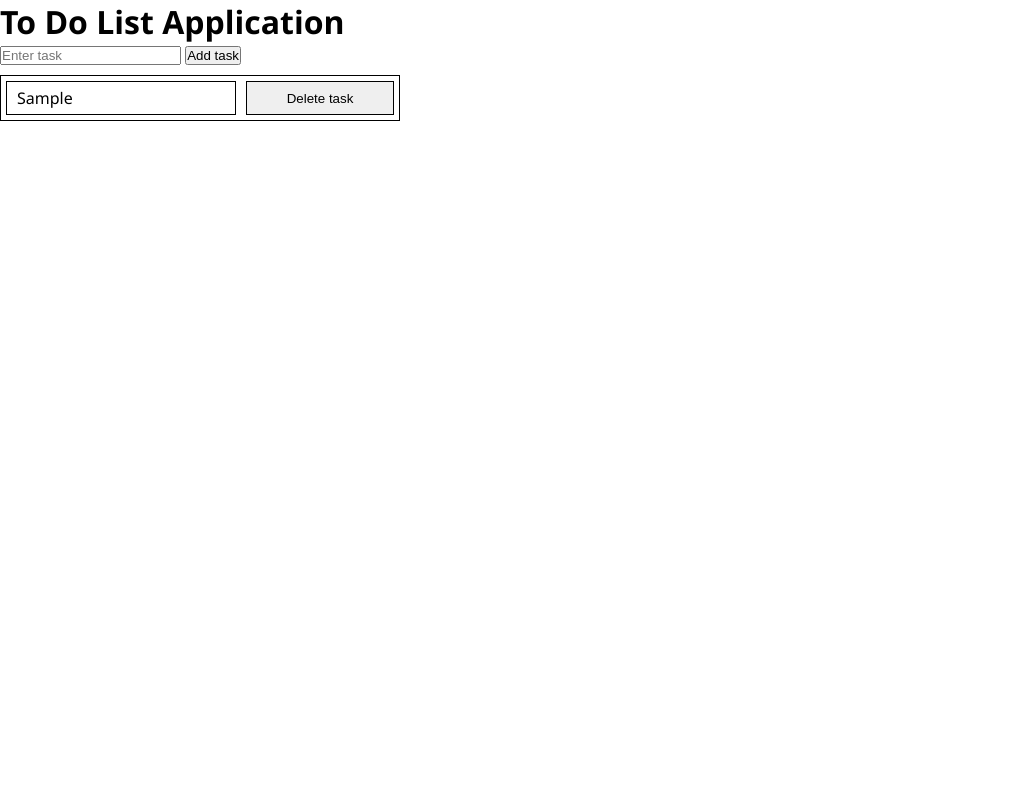
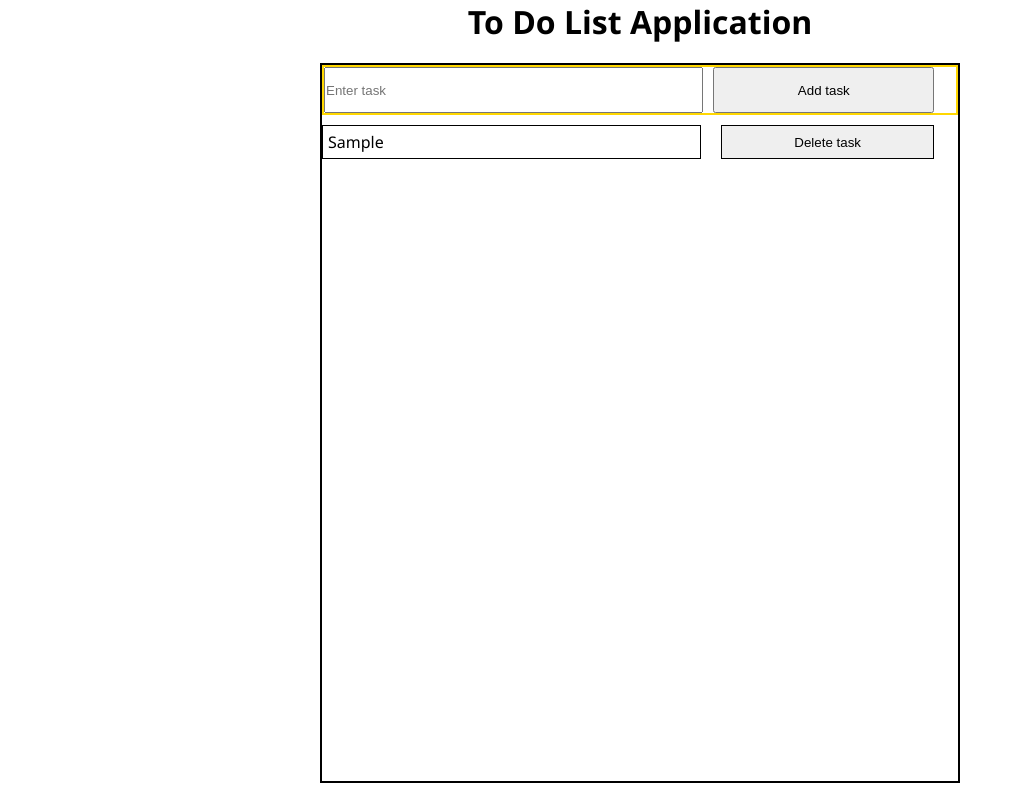
Before and after one commit to RAMSEYC4/To-Do-List-Application, a plain HTML site: page index.html in a window 1280 px wide. Both pictures are taken after typing "Sample" into the empty fields and a click on the button "Add task". Shown: the whole page, without its empty margins (0-1023 px from the left). Drawn offline with Linux system fonts and the light colour scheme.

Commit message:
2025 - 12 - 02 completed Version-1.0

```diff
--- a/index.html
+++ b/index.html
@@ -10,9 +10,13 @@
 
 <body>
   <h1>To Do List Application</h1>
-  <input type="text" placeholder="Enter task" class="task-input">
-  <button class="jsAddButton">Add task</button>
-  <div class="generated-js-parent"></div>
+  <main>
+    <div class="container">
+      <input type="text" placeholder="Enter task" class="task-input">
+      <button class="jsAddButton">Add task</button>
+    </div>
+    <div class="generated-js-parent"></div>
+  </main>
   <script src="./script.js"></script>
 </body>
 
--- a/script.js
+++ b/script.js
@@ -37,7 +37,7 @@ const displayHtml = () => {
   let html = ""
   task.forEach((vales, index) => {
     html += `<div class="task-container" id="item-${index}">
-      <p class="generated-js">${vales}</p>
+      <p class="generated-js-p">${vales}</p>
       <button class="jsDeletebutton"
         onclick="deleteTasks(${index})">
         Delete task
--- a/styles.css
+++ b/styles.css
@@ -8,28 +8,49 @@ body {
   font-family: 'Segoe UI', Tahoma, Geneva, Verdana, sans-serif;
 }
 
-.generated-js {
+h1 {
+  text-align: center;
+}
+
+main {
+  margin: 20px auto 0 auto;
+  width: 50%;
+  border: 2px solid #000;
+  height: 90vh;
+}
+
+.container {
+  border: 2px solid gold;
+  height: 50px;
+  display: flex;
+  column-gap: 10px;
+}
+
+.task-input {
+  width: 60%;
+}
+
+.jsAddButton {
+  width: 35%;
+}
+
+/* js content generated container  */
+.task-container {
+  margin: 10px 0;
+  display: grid;
+  grid-template-columns: 1.6fr 1fr;
+  column-gap: 20px;
+}
+
+.generated-js-p {
   border: 1px solid #000;
-  width: 230px;
-  margin: 5px;
-  padding: 5px 10px;
+  width: 100%;
+  padding: 5px;
 }
 
 .jsDeletebutton {
   border: 1px solid #000;
-  margin: 5px;
-  padding: 5px 10px;
+  width: 90%;
+  margin-right: 6px;
+  padding: 5px;
 }
-
-.jsDeletebutton:hover {
-  background-color: grey;
-  color: white;
-}
-
-.task-container {
-  border: 1px solid #000;
-  width: 400px;
-  margin: 10px 0;
-  display: grid;
-  grid-template-columns: 1fr 1fr;
-}
```
